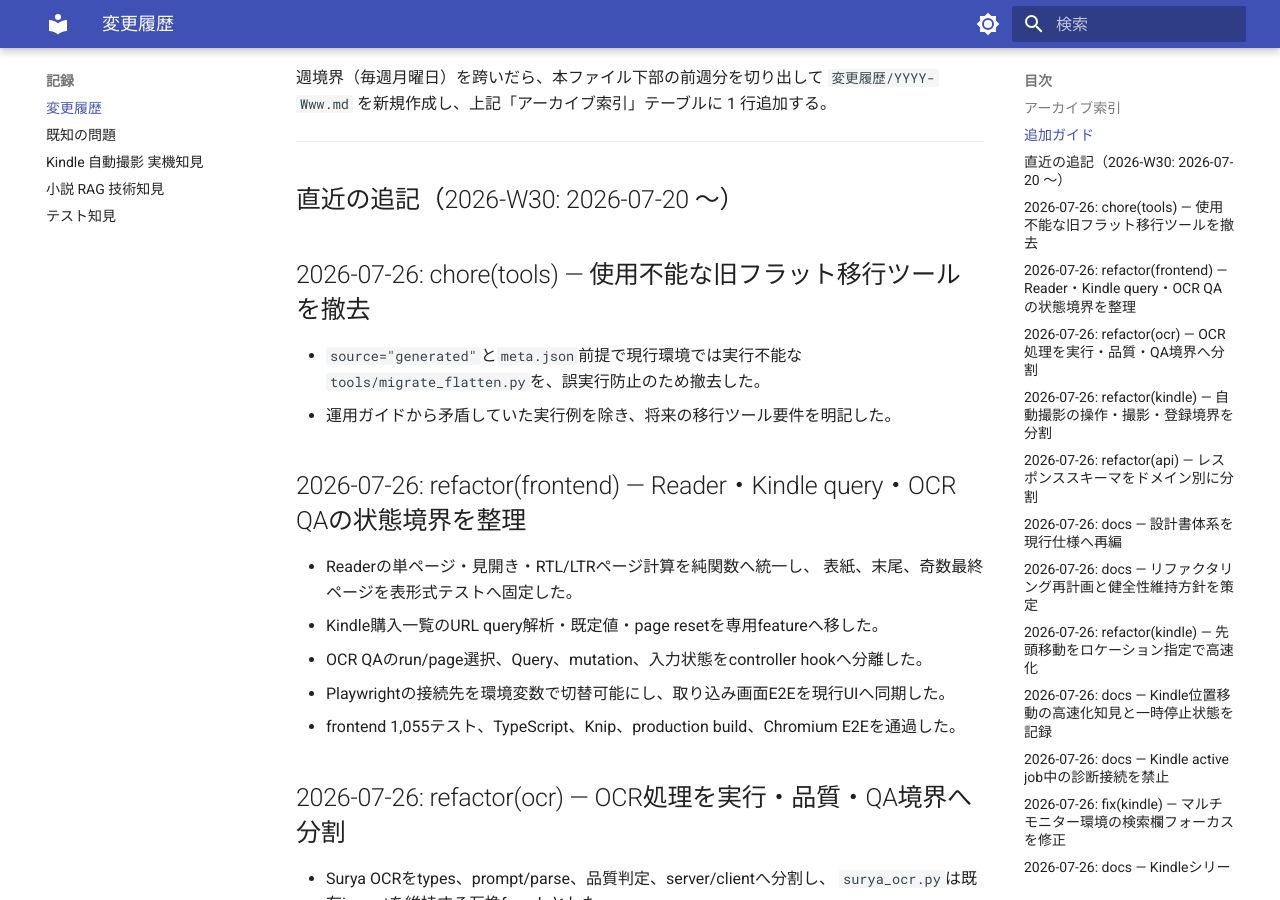
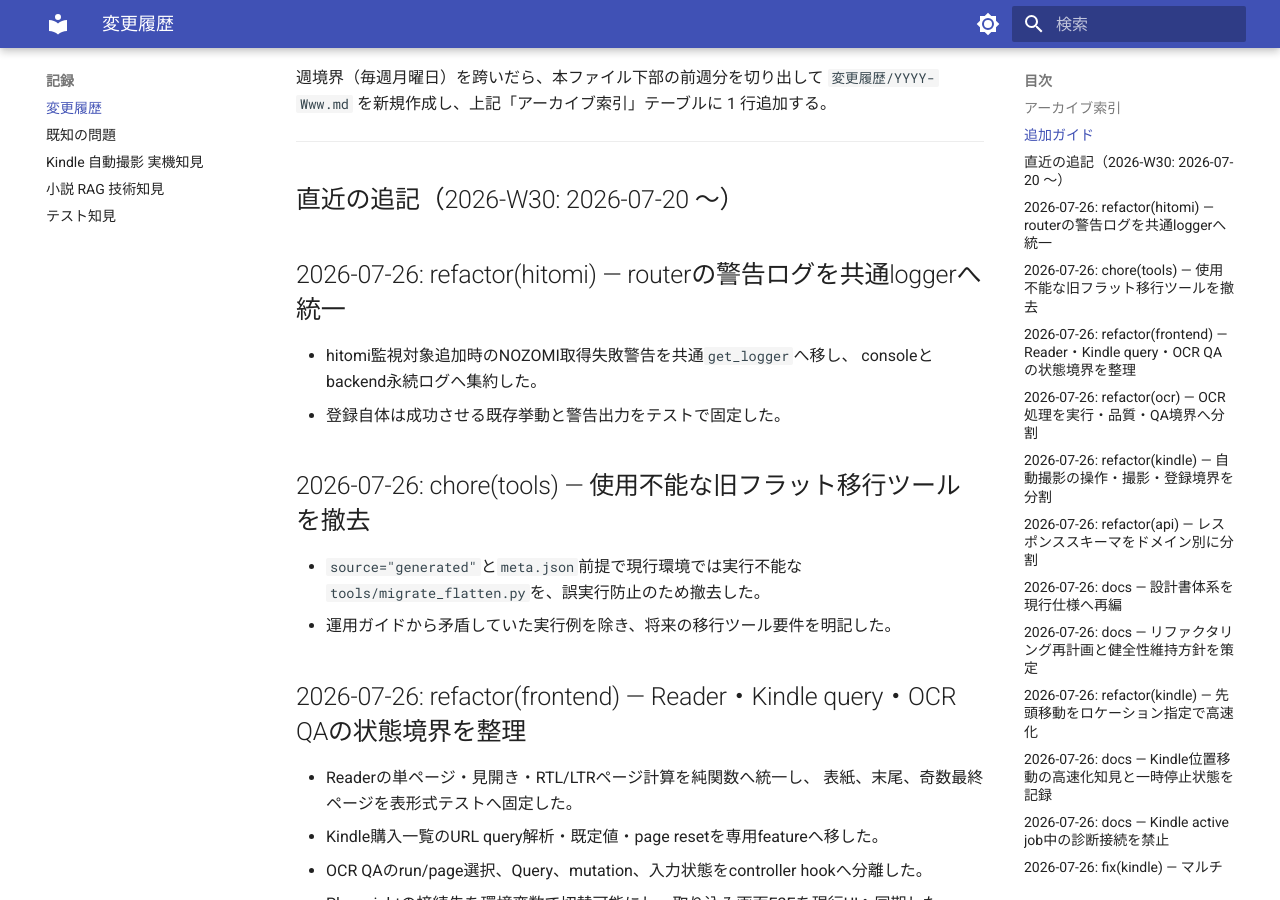
Before and after one commit to kkmmyr/Pic2PDF_Viewer, an MkDocs documentation site: the page built from docs/log/変更履歴.md, in a window 1280 px wide and 900 px high, scrolled down 1724 px. Built offline with MkDocs 1.6.1 and Material for MkDocs 9.7.7, drawn with Linux system fonts in a browser that asks for light colours.

Commit message:
refactor(hitomi): use shared logger
Route hitomi warnings through the shared persistent logging configuration while preserving successful watchlist registration on NOZOMI initialization failures.

Co-Authored-By: Codex <noreply@openai.com>

```diff
--- a/docs/archive/リファクタリング履歴.md
+++ b/docs/archive/リファクタリング履歴.md
@@ -13,6 +13,14 @@
 - **P1**: 既に分離した責務が再膨張、または毎レンダー走る派生計算、緊急バグ修正など実害がある
 - **P2**: 重複ロジック・読みづらさが顕在化しているが緊急性は中
 - **P3**: 構造改善ではあるが現状で困っていない
+
+---
+
+## 再計画 Phase 6-2（2026-07-26）— hitomi routerの共通logger統一（P3）
+
+- `routers/hitomi.py`の標準`logging.getLogger`を共通`get_logger`へ変更した。
+- NOZOMI障害時の登録成功というAPI挙動は維持し、警告が共通のconsole・
+  永続ログ経路へ流れることを`caplog`テストで固定した。
 
 ---
 
--- a/docs/log/変更履歴.md
+++ b/docs/log/変更履歴.md
@@ -36,6 +36,12 @@
 ---
 
 ## 直近の追記（2026-W30: 2026-07-20 〜）
+
+## 2026-07-26: refactor(hitomi) — routerの警告ログを共通loggerへ統一
+
+- hitomi監視対象追加時のNOZOMI取得失敗警告を共通`get_logger`へ移し、
+  consoleとbackend永続ログへ集約した。
+- 登録自体は成功させる既存挙動と警告出力をテストで固定した。
 
 ## 2026-07-26: chore(tools) — 使用不能な旧フラット移行ツールを撤去
 
```
Also changed, not shown: docs/design/詳細設計/機能別/hitomi新着監視設計書.md (+3 -1 lines), docs/log/計画/リファクタリング計画書.md (+1 -1 lines), 2 other files.
